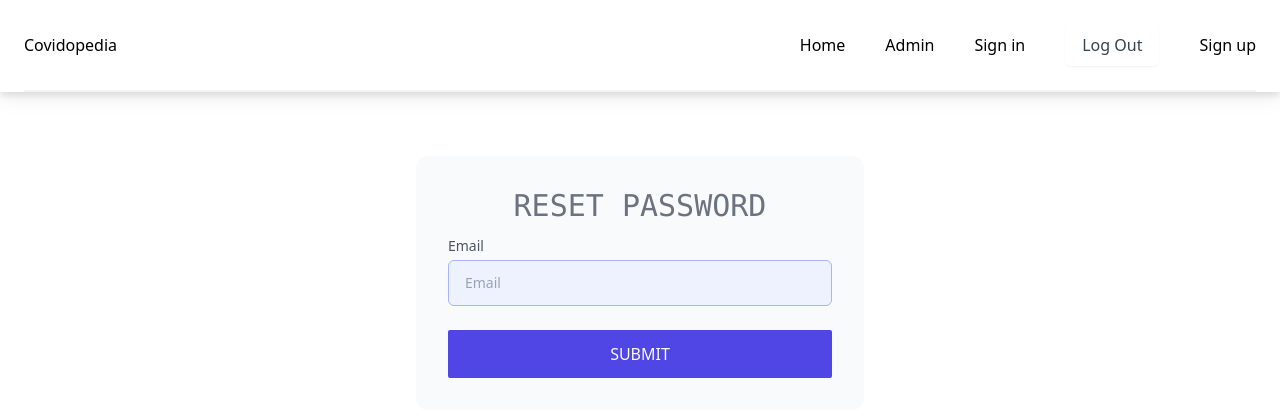
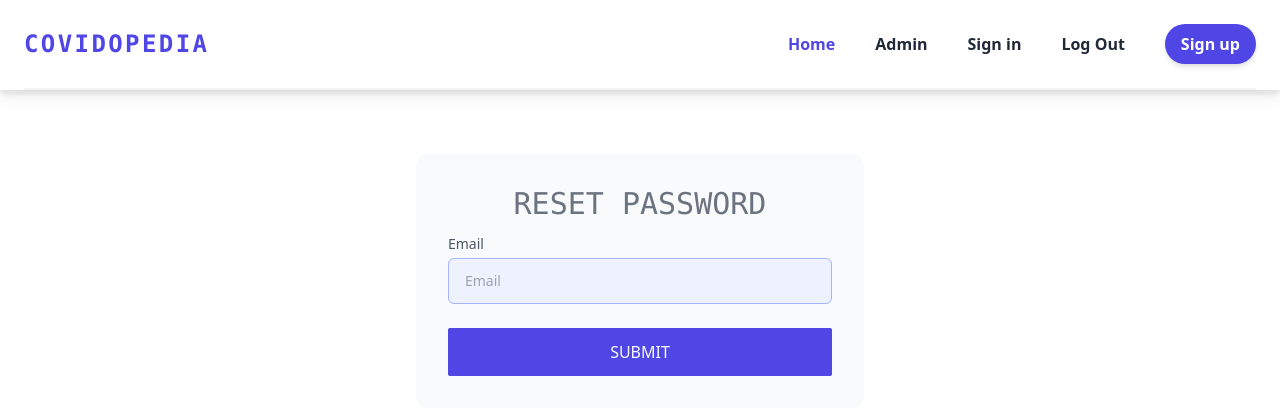
Before and after one commit to reactwarriors5/covidopedia, a Next.js app: page /forgot-password in a window 1280 px wide. Shown: the top 416 px of the page. Built offline with nearby package versions, Linux system fonts and the light colour scheme.

Commit message:
navbar modification

```diff
--- a/components/Admin/Sidebar/Sidebar.js
+++ b/components/Admin/Sidebar/Sidebar.js
@@ -106,14 +106,16 @@ const Sidebar = ({ sidebarOpen, setSidebarOpen }) => {
           </button>
         </div>
 
-        <div className="flex items-center p-2 mt-4 space-x-4">
+        <div className="flex items-center p-2 mt-4 space-x-2">
           <img
             src="https://source.unsplash.com/100x100/?portrait" // src change when login function applied //
             alt="admin-img"
             className="w-12 h-12 rounded-full"
           />
           <div>
-            <h4 className="pr-2 text-2xl font-semibold">Leroy Jenkins</h4>
+            <h4 className="pr-2 text-xl font-semibold text-indigo-50">
+              COVIDOPEDIA
+            </h4>
           </div>
         </div>
         <div className="divide-y divide-gray-100">
@@ -125,12 +127,13 @@ const Sidebar = ({ sidebarOpen, setSidebarOpen }) => {
                   className="flex items-center justify-start space-y-5"
                   key={menu.title}
                 >
-                  <FontAwesomeIcon className="mt-5 mr-3" icon={menu.icon} />
-                  <Link
-                    href={menu.url}
-                    className="px-2 py-3 space-x-3 rounded-md text-hero"
-                  >
-                    <a>{menu.title}</a>
+                  <FontAwesomeIcon
+                    size="lg"
+                    className="mt-5 mr-3"
+                    icon={menu.icon}
+                  />
+                  <Link href={menu.url} className="px-2 py-3 space-x-3 ">
+                    <a className="text-lg text-white">{menu.title}</a>
                   </Link>
                 </li>
               );
@@ -139,9 +142,13 @@ const Sidebar = ({ sidebarOpen, setSidebarOpen }) => {
           {/* static menus here */}
           <ul className="pt-4 space-y-1 lg:pb-48 pb-96">
             <li className="flex items-center justify-start ml-3">
-              <FontAwesomeIcon className="mt-1 mr-3" icon={faSignOutAlt} />
+              <FontAwesomeIcon
+                size="lg"
+                className="mt-1 mr-3"
+                icon={faSignOutAlt}
+              />
               <Link href="/" className="p-2 space-x-3 rounded-md text-hero">
-                <a>Logout</a>
+                <a className="text-lg text-white">Logout</a>
               </Link>
             </li>
           </ul>
--- a/components/HomePage/HomePage/Navbar/Navbar.js
+++ b/components/HomePage/HomePage/Navbar/Navbar.js
@@ -1,81 +1,77 @@
-import React from 'react'
-import Link from 'next/link'
+import React from "react";
+import Link from "next/link";
 // import logo from "../../../../images/logo-n.png";
-import { Fragment } from 'react'
-import { Popover, Transition } from '@headlessui/react'
-import { MenuIcon, XIcon } from '@heroicons/react/solid'
+import { Fragment } from "react";
+import { Popover, Transition } from "@headlessui/react";
+import { MenuIcon, XIcon } from "@heroicons/react/solid";
 
-import { useSelector } from 'react-redux';
-import { selectUser } from '../../../../features/userSlice/userSlice';
+import { useSelector } from "react-redux";
+import { selectUser } from "../../../../features/userSlice/userSlice";
 const Navbar = () => {
   const logout = async () => {
     // make state null
-    const { data } = await axios.get(`${process.env.NEXT_PUBLIC_API}/logout`)
-    toast.warning(data.message)
-    router.push('/login')
-  }
+    const { data } = await axios.get(`${process.env.NEXT_PUBLIC_API}/logout`);
+    toast.warning(data.message);
+    router.push("/login");
+  };
   const user = useSelector(selectUser);
   console.log(user);
 
   return (
-    <section className='sticky z-10 drop-shadow-lg'>
-      <Popover className='relative bg-white'>
-        <div className='container px-4 mx-auto sm:px-6'>
-          <div className='flex items-center justify-between py-6 border-b-2 border-gray-100 md:justify-start md:space-x-10'>
-            <div className='flex justify-start lg:w-0 lg:flex-1'>
-              <Link href='/' className='sr-only'>
-                <a>Covidopedia</a>
+    <section className="sticky z-30 drop-shadow-lg">
+      <Popover className="relative bg-white">
+        <div className="container px-4 mx-auto sm:px-6">
+          <div className="flex items-center justify-between py-6 border-b-2 border-gray-100 md:justify-start md:space-x-10">
+            <div className="flex justify-start lg:w-0 lg:flex-1">
+              <Link href="/" className="sr-only">
+                <a className="font-mono text-2xl font-semibold tracking-widest text-indigo-600">
+                  COVIDOPEDIA
+                </a>
                 {/* <img className="w-auto h-8 sm:h-10" src={logo} alt="" /> */}
               </Link>
             </div>
             {/* responsive mobile menu */}
-            <div className='-my-2 -mr-2 md:hidden'>
-              <Popover.Button className='inline-flex items-center justify-center p-2 text-gray-400 bg-white rounded-md hover:text-gray-500 hover:bg-gray-100 focus:outline-none focus:ring-2 focus:ring-inset focus:ring-indigo-400'>
-                <span className='sr-only'>Open menu</span>
-                <MenuIcon className='w-6 h-6' aria-hidden='true' />
+            <div className="-my-2 -mr-2 md:hidden">
+              <Popover.Button className="inline-flex items-center justify-center p-2 text-gray-400 bg-white rounded-md hover:text-gray-500 hover:bg-gray-100 focus:outline-none focus:ring-2 focus:ring-inset focus:ring-indigo-400">
+                <span className="sr-only">Open menu</span>
+                <MenuIcon className="w-6 h-6" aria-hidden="true" />
               </Popover.Button>
             </div>
-            <Popover.Group as='nav' className='hidden md:flex '>
-              <div className='items-center space-x-10 md:flex md:justify-end '>
-                <Link
-                  href='/'
-                  className='text-base font-body text-secondary hover:text-gray-900'
-                >
-                  <a>Home</a>
+            <Popover.Group as="nav" className="hidden md:flex ">
+              <div className="items-center space-x-10 md:flex md:justify-end ">
+                <Link href="/">
+                  <a className="text-base font-semibold text-indigo-600 font-body text-secondary">
+                    Home
+                  </a>
                 </Link>
-                <Link
-                  href="/adminDashboard"
-                  className="text-base font-body text-secondary hover:text-gray-900"
-                >
-                  Admin
+                <Link href="/adminDashboard">
+                  <a className="text-base font-semibold text-gray-800 whitespace-nowrap hover:text-gray-900">
+                    Admin
+                  </a>
                 </Link>
 
-                <Link
-                  href='/login'
-                  className='text-base whitespace-nowrap font-body text-secondary hover:text-gray-900'
-                >
-                  <a>Sign in</a>
+                <Link href="/login">
+                  <a className="text-base font-semibold text-gray-800 whitespace-nowrap hover:text-gray-900">
+                    Sign in
+                  </a>
                 </Link>
 
+                <Link href="#" onClick={logout}>
+                  <a className="text-base font-semibold text-gray-800 whitespace-nowrap hover:text-gray-900">
+                    Log Out
+                  </a>
+                </Link>
 
-                <button
-                  onClick={logout}
-                  className='inline-flex items-center justify-center px-4 py-2 ml-4 text-base font-medium text-gray-700 border border-transparent rounded-md shadow-sm whitespace-nowrap font-body bg-primary hover:bg-indigo-300'
-                >
-                  Log Out
-                </button>
-
-                {
-                  user !== null ? <p>{user.userEmail}</p> :
-
-                  <Link
-                    href='/login'
-                    className='inline-flex items-center justify-center px-4 py-2 ml-4 text-base font-medium text-gray-700 border border-transparent rounded-md shadow-sm whitespace-nowrap font-body bg-primary hover:bg-indigo-300'
-                  >
-                    <a> Sign up</a>
+                {user !== null ? (
+                  <p>{user.userEmail}</p>
+                ) : (
+                  <Link href="/login">
+                    <a className="inline-flex items-center justify-center px-4 py-2 text-base font-semibold text-center text-white bg-indigo-600 rounded-full shadow-md hover:text-white hover:bg-indigo-700 focus:outline-none">
+                      {" "}
+                      Sign up
+                    </a>
                   </Link>
-                }
-
+                )}
               </div>
             </Popover.Group>
           </div>
@@ -83,60 +79,56 @@ const Navbar = () => {
 
         <Transition
           as={Fragment}
-          enter='duration-200 ease-out'
-          enterFrom='opacity-0 scale-95'
-          enterTo='opacity-100 scale-100'
-          leave='duration-100 ease-in'
-          leaveFrom='opacity-100 scale-100'
-          leaveTo='opacity-0 scale-95'
+          enter="duration-200 ease-out"
+          enterFrom="opacity-0 scale-95"
+          enterTo="opacity-100 scale-100"
+          leave="duration-100 ease-in"
+          leaveFrom="opacity-100 scale-100"
+          leaveTo="opacity-0 scale-95"
         >
           <Popover.Panel
             focus
-            className='absolute inset-x-0 top-0 p-2 transition origin-top-right transform md:hidden'
+            className="absolute inset-x-0 top-0 p-2 transition origin-top-right transform md:hidden"
           >
-            <div className='bg-white divide-y-2 rounded-lg shadow-lg ring-1 ring-black ring-opacity-5 divide-gray-50'>
-              <div className='px-5 pt-5 pb-6'>
-                <div className='flex items-center justify-between'>
+            <div className="bg-white divide-y-2 rounded-lg shadow-lg ring-1 ring-black ring-opacity-5 divide-gray-50">
+              <div className="px-5 pt-5 pb-6">
+                <div className="flex items-center justify-between">
                   <div>
                     {/* <img className="w-auto h-8" src={logo} alt="logo" /> */}
                   </div>
-                  <div className='-mr-2'>
-                    <Popover.Button className='inline-flex items-center justify-center p-2 text-gray-400 bg-white rounded-md hover:text-gray-500 hover:bg-gray-100 focus:outline-none focus:ring-2 focus:ring-inset focus:ring-indigo-400'>
-                      <span className='sr-only'>Close menu</span>
-                      <XIcon className='w-6 h-6' aria-hidden='true' />
+                  <div className="-mr-2">
+                    <Popover.Button className="inline-flex items-center justify-center p-2 text-gray-400 bg-white rounded-md hover:text-gray-500 hover:bg-gray-100 focus:outline-none focus:ring-2 focus:ring-inset focus:ring-indigo-400">
+                      <span className="sr-only">Close menu</span>
+                      <XIcon className="w-6 h-6" aria-hidden="true" />
                     </Popover.Button>
                   </div>
                 </div>
               </div>
-              <div className='px-5 py-6 space-y-6'>
-                <div className='grid grid-cols-1 gap-y-4'>
-                  <Link
-                    href='/'
-                    className='text-base font-body text-secondary hover:text-gray-900'
-                  >
-                    <a> Home</a>
+              <div className="px-5 py-6 space-y-6">
+                <div className="grid grid-cols-1 gap-y-4">
+                  <Link href="/">
+                    <a className="text-base font-semibold text-indigo-600 font-body text-secondary">
+                      Home
+                    </a>
                   </Link>
-                  <Link
-                    href="/adminDashboard"
-                    className="text-base font-body text-secondary hover:text-gray-700"
-                  >
-                    Admin
+                  <Link href="/adminDashboard">
+                    <a className="text-base font-semibold text-indigo-600 font-body text-secondary">
+                      Admin
+                    </a>
                   </Link>
                 </div>
                 <div>
-                  <button
-                    onClick={logout}
-                    className='inline-flex items-center justify-center px-4 py-2 ml-4 text-base font-medium text-gray-700 border border-transparent rounded-md shadow-sm whitespace-nowrap font-body bg-primary hover:bg-indigo-300'
-                  >
-                    Log Out
-                  </button>
-                  <p className='mt-6 font-medium text-center text-secondary font-body'>
-                    Existing customer?{' '}
-                    <Link
-                      href='/login'
-                      className='text-primary font-body hover:text-gray-800'
-                    >
-                      <a>Sign in</a>
+                  <Link href="#" onClick={logout}>
+                    <a className="text-base font-semibold text-gray-800 whitespace-nowrap hover:text-gray-900">
+                      Log Out
+                    </a>
+                  </Link>
+                  <p className="mt-6 font-medium text-center text-secondary font-body">
+                    Existing customer?{" "}
+                    <Link href="/login">
+                      <a className="text-sm font-semibold text-indigo-600 whitespace-nowrap hover:text-indigo-900">
+                        Sign in
+                      </a>
                     </Link>
                   </p>
                 </div>
@@ -146,7 +138,7 @@ const Navbar = () => {
         </Transition>
       </Popover>
     </section>
-  )
-}
+  );
+};
 
-export default Navbar
+export default Navbar;
```
Also changed, not shown: components/Admin/AppointmentTable/AppointmentTable.js (+26 -6 lines), pages/index.js (+9 -3 lines), 1 other file (tests, documents, lock files or other folders).
